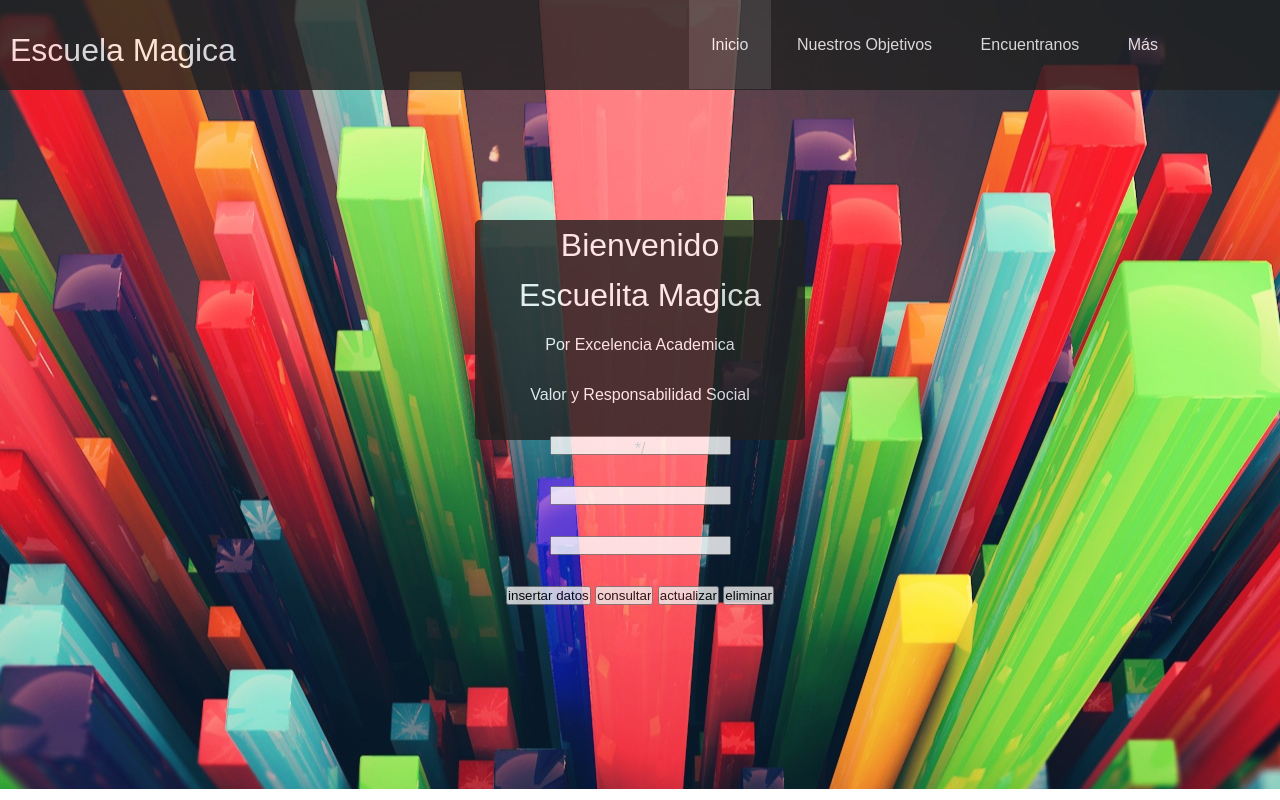
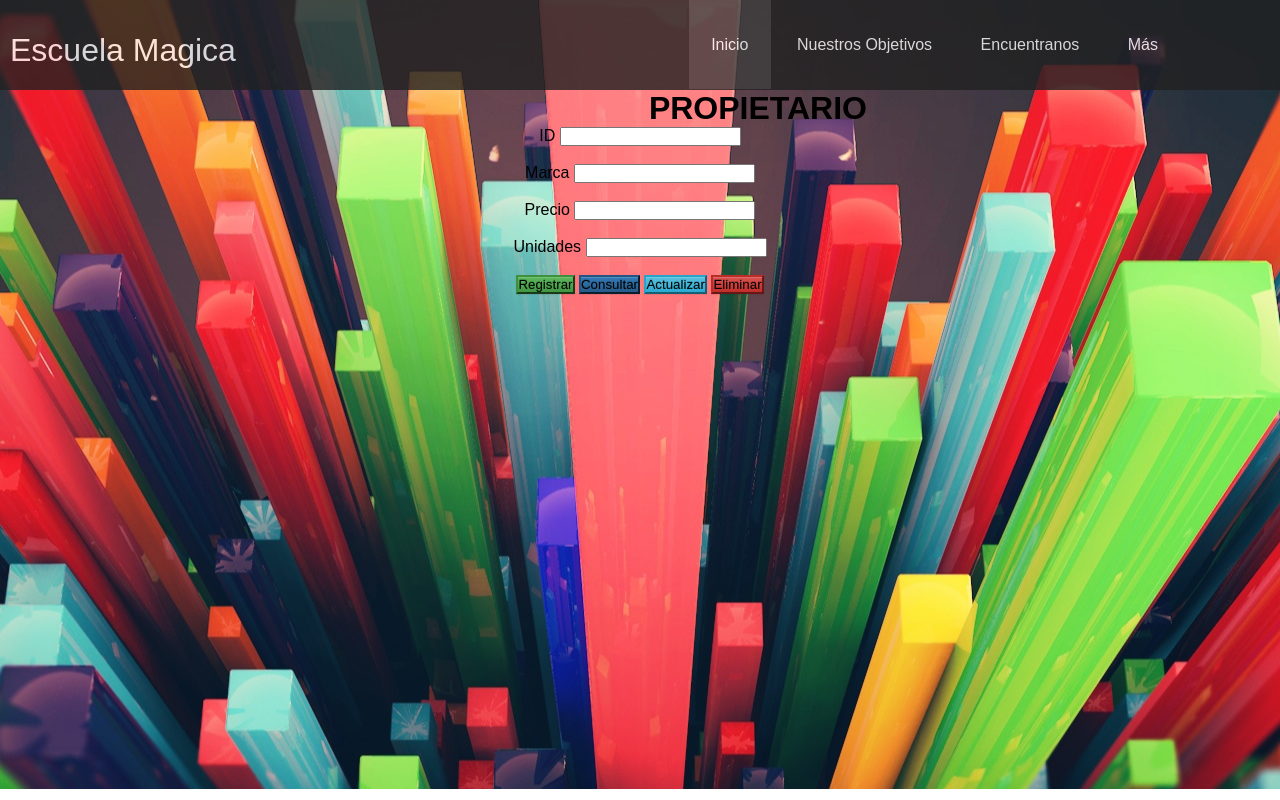
Before and after one commit to Alonso1309/Pagina_BD, a PHP site: page / in a window 1280 px wide. Run offline with PHP 8.4, Linux system fonts and the light colour scheme.

Commit message:
1.-Se reestructuro el funcionamiento de ScriptPhp BD.php. 2.-Se elimino el archivo insertar.php. 3.- Se reestructuro el archivo index para utilizar las funciones de Insertar,Consultar, Eliminar y Actualizar

```diff
--- a/BD.php
+++ b/BD.php
@@ -3,4 +3,6 @@
  		$contrasena = "Resident";
  		$servidor = "localhost";
 		$basededatos = "Productos";
+
+		$conexion = mysqli_connect( $servidor, $usuario, $contrasena, $basededatos)or die ("No se ha podido conectar al servidor de Base de datos");
 ?>
--- a/index.php
+++ b/index.php
@@ -9,7 +9,7 @@
 
 <body>
 
-		<div id="div1" >
+	<div id="div1" >
 		<div id="div2">
 
 			<div id="nav_wrapper">
@@ -31,46 +31,129 @@
 			</div>
 
 		</div>
+<div class="col-md-4">
 
-<div id="div3"><h1>Bienvenido</h1>
-	<h1>Escuelita Magica</h1><p>Por Excelencia Academica</p>
-	<p>Valor y Responsabilidad Social</p>
+    <center><h1>PROPIETARIO</h1></center>
 
-	<form action="insertar.php" method="POST" name="form">
-		<input type="text" name="ID"><br/>
-		<input type="text" name="MARCA"><br/>
-		<input type="text" name="PRECIO"><br/>
-		<input type="submit" value="insertar datos" class="" name="btn1">
-		<input type="submit" value="consultar" class="" name="btn2">
-		<input type="submit" value="actualizar" class="" name="btn3">
-		<input type="submit" value="eliminar" class="" name="btn4">
-	</form>
+    <form method="POST" action="index.php" >
+
+    <div class="form-group">
+      <label for="ID">ID</label>
+      <input type="text" name="id" class="form-control" id="id">
+    </div>
+    <br>
+    <div class="form-group">
+        <label for="marca">Marca</label>
+        <input type="text" name="marca" class="form-control" id="marca" >
+    </div>
+    <br>
+    <div class="form-group">
+        <label for="precio">Precio</label>
+        <input type="text" name="precio" class="form-control" id="precio">
+    </div>
+    <br>
+    <div class="form-group">
+        <label for="unidades">Unidades</label>
+        <input type="text" name="unidades" class="form-control" id="unidades">
+    </div>
+    <br>
+    <center>
+      <input type="submit" value="Registrar" class="btn btn-success" name="btn_registrar">
+      <input type="submit" value="Consultar" class="btn btn-primary" name="btn_consultar">
+      <input type="submit" value="Actualizar" class="btn btn-info" name="btn_actualizar">
+      <input type="submit" value="Eliminar" class="btn btn-danger" name="btn_eliminar">
+    </center>
+
+  </form>
+  <?php
+    include("BD.php");
+
+      if(isset($_POST['btn_registrar']))
+      {
+	      $id   	 =$_POST['id'];
+	      $marca     =$_POST['marca'];
+	      $precio    =$_POST['precio'];
+	      $unidades  =$_POST['unidades'];
+	     	 if($id=="" || $marca=="" || $precio=="" || $unidades=="")
+      		{
+      				echo "Llene todos los espacios";
+     			 }
+     			 else
+     			 {
+     		 		mysqli_query($conexion, "INSERT INTO productos (ID,Marca,Precio,Unidades) values ('$id','$marca','$precio','$unidades')");
+      				echo "Se ha agredado correctamente el registro";
+      				mysql_close($conexion);
+     			 }
+    		}
+
+      if(isset($_POST['btn_consultar']))
+      {
+	       $id 		  = $_POST['id'];
+	       $marca     =$_POST['marca'];
+		   $precio    =$_POST['precio'];
+		   $unidades  =$_POST['unidades'];
+
+	       	if ($id=="")
+	       	{
+	       		echo "Se debe de colocar el ID";
+	       	}
+	       	else
+	       	{
+	       		$resultados = mysqli_query($conexion,"SELECT * FROM productos WHERE ID = '$id'");
+	  			while($consulta = mysqli_fetch_array($resultados))
+  				{
+		    		echo $consulta['ID']."<br>";
+		    		echo $consulta['Marca']."<br>";
+		    		echo $consulta['Precio']."<br>";
+		    		echo $consulta['Unidades']."<br>";
+		  		}
+	       	}
 
 
+      }
+
+      if(isset($_POST['btn_actualizar']))
+      {
+	      $id   	 =$_POST['id'];
+	      $marca     =$_POST['marca'];
+	      $precio    =$_POST['precio'];
+	      $unidades  =$_POST['unidades'];
+	     	 if($id=="" || $marca=="" || $precio=="" || $unidades=="")
+      		{
+      			echo "Llene todos los espacios";
+     		}
+     		else
+     		{
+     		 	$_UPDATE_SQL="UPDATE productos Set ID='$id', Marca='$marca', Precio='$precio', Unidades='$unidades' WHERE ID='$id'";
+  				mysqli_query($conexion,$_UPDATE_SQL);
+      			echo "Se ha Actualizado correctamente";
+     		}
+      }
+
+      if(isset($_POST['btn_eliminar']))
+      {
+        $id = $_POST['id'];
+        if($id=="")
+        {
+        	echo "El campo ID es obligatorio";
+        }
+        else
+        {
+        	$_DELETE_SQL =  "DELETE FROM productos WHERE ID = '$id'";
+  			mysqli_query($conexion,$_DELETE_SQL);
+  			echo "Se ha eliminado el registro";
+
+        }
 
 
-	<?php
-		/* Conexion pruebas inicio php*/
-
-		$usuario = "Alonso";
- 		$contrasena = "Resident";
- 		$servidor = "localhost";
-		$basededatos = "Productos";
+      }
 
 
-		$conexion = mysqli_connect( $servidor, $usuario, "Resident")or die ("No se ha podido conectar al servidor de Base de datos");
-
- 		$db = mysqli_select_db( $conexion, $basededatos )  or die ( "Upps! Pues va a ser que no se ha podido conectar a la base de datos" );
-
-
-		mysqli_close( $conexion );
-	?>
-	</div>
- */
+  ?>
 </div>
 
 
+</div>
 
-	</div>
 </body>
 </html>
```
Also changed, not shown: insertar.php (deleted, +0 -24 lines).
